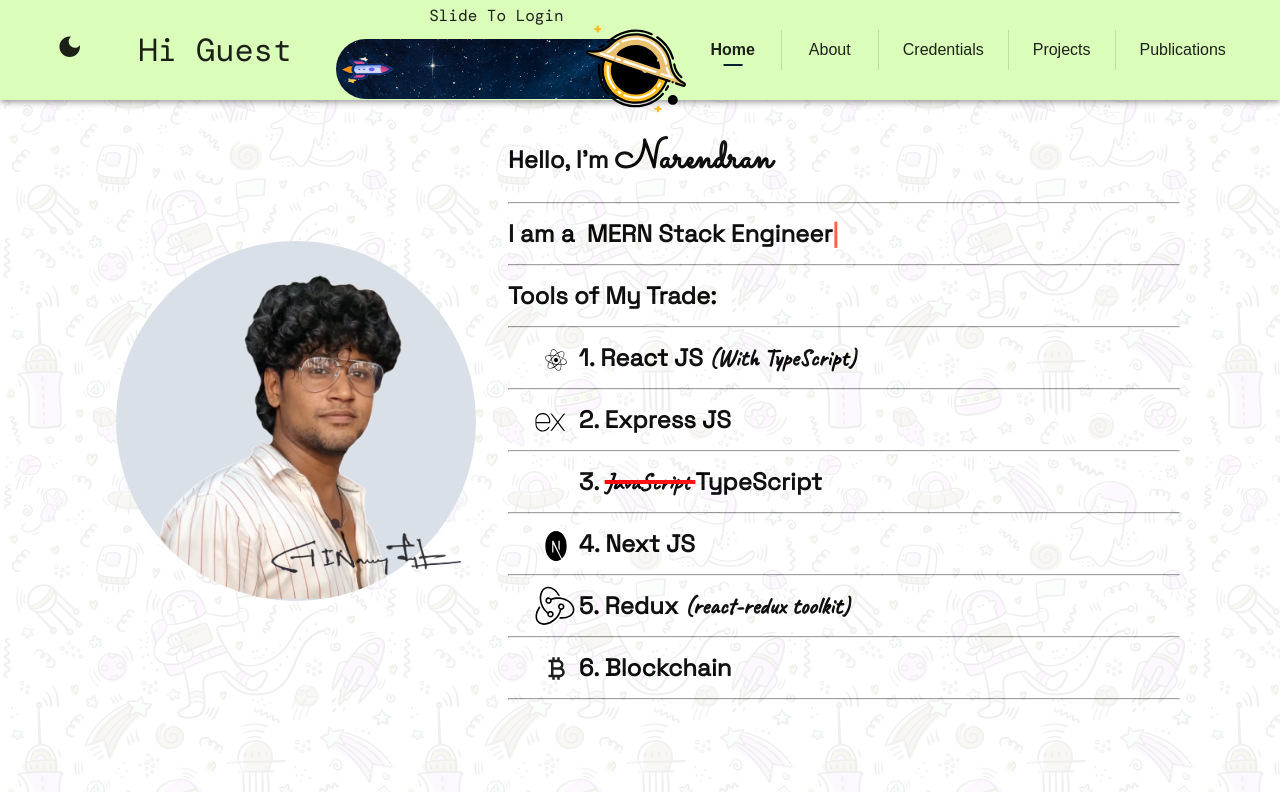
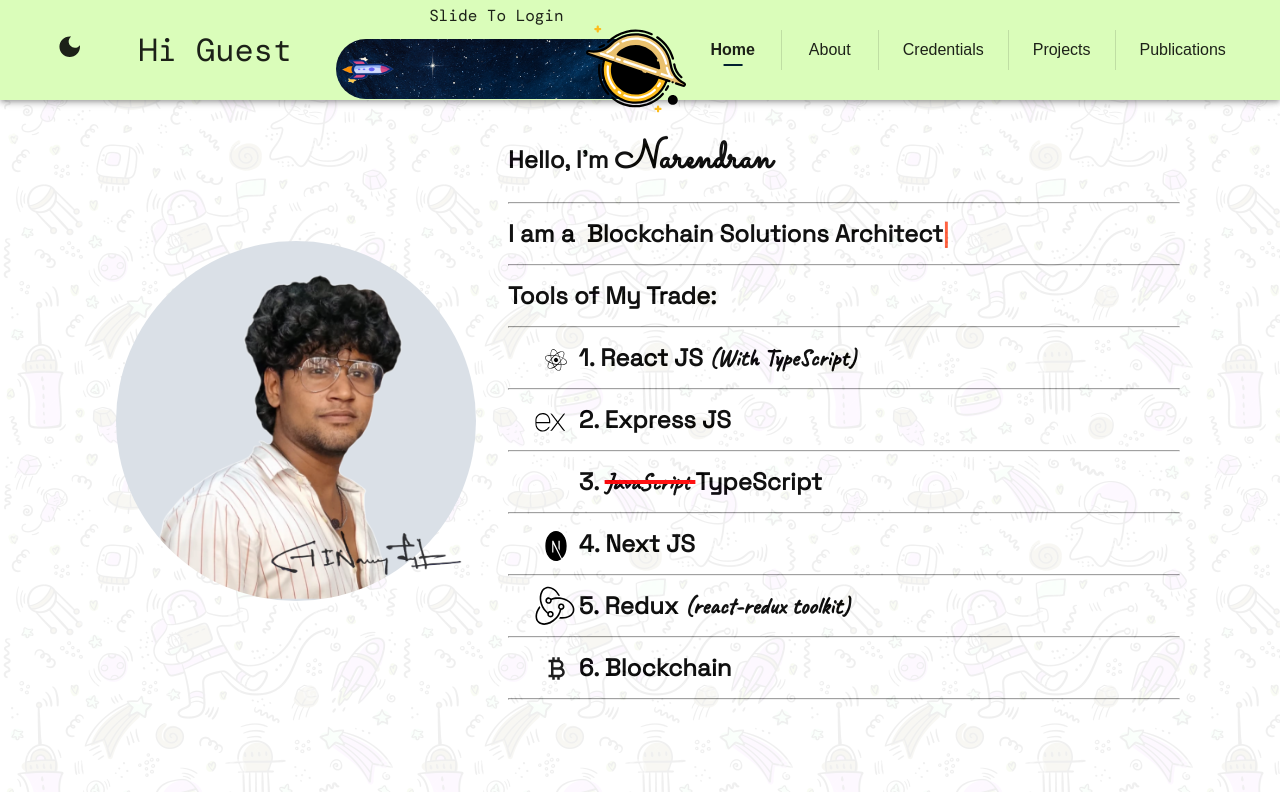
Before and after one commit to YashNarK/my-next-portfolio, a Next.js app: page / in a window 1280 px wide. Built offline with nearby package versions, Linux system fonts and the light colour scheme.

Commit message:
removing full stack web developer from infinity text

```diff
--- a/src/components/InfinityTypingText.tsx
+++ b/src/components/InfinityTypingText.tsx
@@ -2,8 +2,7 @@
 import { useEffect, useState } from "react";
 
 const titles = [
-  "Full-Stack Web Developer ",
-  "MERN Stack Engineer",
+  "MERN Fullstack Developer",
   "Blockchain Solutions Architect",
   "Smart Contract & DeFi Developer",
 ];
```
